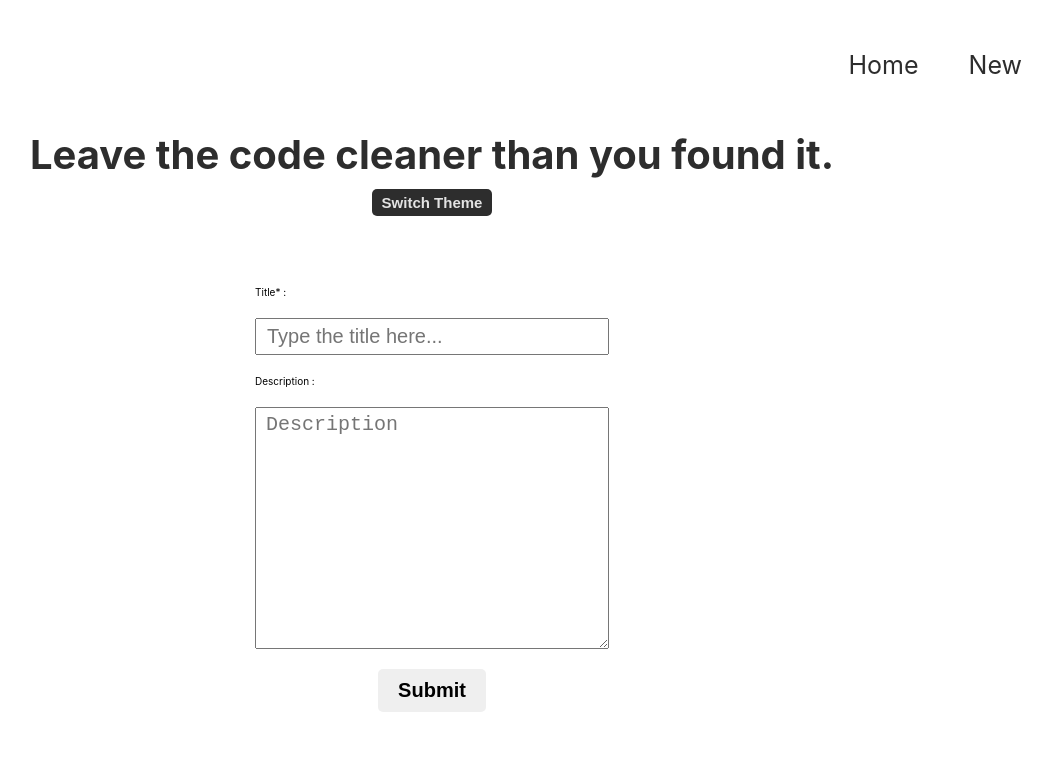
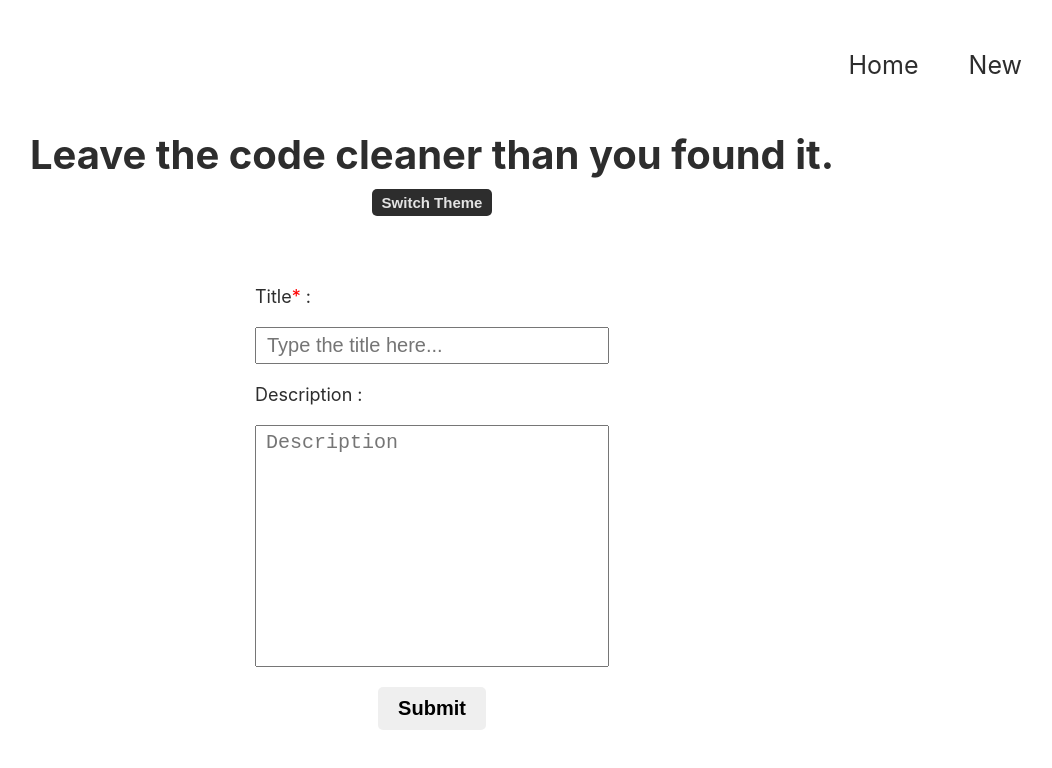
Before and after one commit to Boyadjie/goldenRules, a React (Create React App) app: page /new in a window 1280 px wide. Shown: the top 768 px of the page, without its empty margins (208-1260 px from the left). Built offline with nearby package versions, Linux system fonts and the light colour scheme.

Commit message:
complete forms

```diff
--- a/src/components/RuleList/RuleForm.js
+++ b/src/components/RuleList/RuleForm.js
@@ -1,10 +1,24 @@
-import React, { useEffect, useState } from "react";
+import React, { useContext, useEffect, useState } from "react";
 import { useNavigate, useParams } from "react-router-dom";
 import styled from "styled-components";
+import { ThemeContext } from "../../ThemeContext";
 
 const StyledForm = styled.form`
   padding: 2rem;
   margin: 3rem;
+
+  label {
+    font-size: 18px;
+
+    .required {
+      color: red;
+    }
+  }
+
+  .error {
+    color: red;
+    font-size: 18px;
+  }
 
   div > *,
   input[type="submit"] {
@@ -18,6 +32,7 @@ const StyledForm = styled.form`
     font-size: 2rem;
     padding: 5px 10px;
     font-weight: 500;
+    resize: none;
   }
 
   input[type="submit"] {
@@ -34,6 +49,18 @@ const StyledForm = styled.form`
       cursor: pointer;
     }
   }
+
+  &.light {
+    label {
+      color: #2d2d2d;
+    }
+  }
+
+  &.dark {
+    label {
+      color: #e3e3e3;
+    }
+  }
 `;
 
 const RuleForm = ({ rules, setRules }) => {
@@ -42,6 +69,7 @@ const RuleForm = ({ rules, setRules }) => {
   const [titleErrors, setTitleErrors] = useState([]);
   const [descriptionErrors, setDescriptionErrors] = useState([]);
   const navigate = useNavigate();
+  const { theme } = useContext(ThemeContext);
 
   useEffect(() => {
     if (id) {
@@ -145,11 +173,20 @@ const RuleForm = ({ rules, setRules }) => {
       onSubmit={(e) => {
         handleSubmit(e);
       }}
+      className={theme}
     >
       <div>
         <label htmlFor="title">
           Title<span className="required">*</span> :
         </label>
+        {titleErrors &&
+          titleErrors.map((error, index) => {
+            return (
+              <p key={index} className="error">
+                /!\ {error}
+              </p>
+            );
+          })}
         <input
           type="text"
           name="title"
@@ -159,18 +196,18 @@ const RuleForm = ({ rules, setRules }) => {
             handleChange(e);
           }}
         />
-        {titleErrors &&
-          titleErrors.map((error, index) => {
+      </div>
+
+      <div>
+        <label htmlFor="description">Description :</label>
+        {descriptionErrors &&
+          descriptionErrors.map((error, index) => {
             return (
               <p key={index} className="error">
                 /!\ {error}
               </p>
             );
           })}
-      </div>
-
-      <div>
-        <label htmlFor="description">Description :</label>
         <textarea
           cols="30"
           rows="10"
@@ -181,14 +218,6 @@ const RuleForm = ({ rules, setRules }) => {
             handleChange(e);
           }}
         />
-        {descriptionErrors &&
-          descriptionErrors.map((error, index) => {
-            return (
-              <p key={index} className="error">
-                /!\ {error}
-              </p>
-            );
-          })}
       </div>
       <input type="submit" />
     </StyledForm>
```
